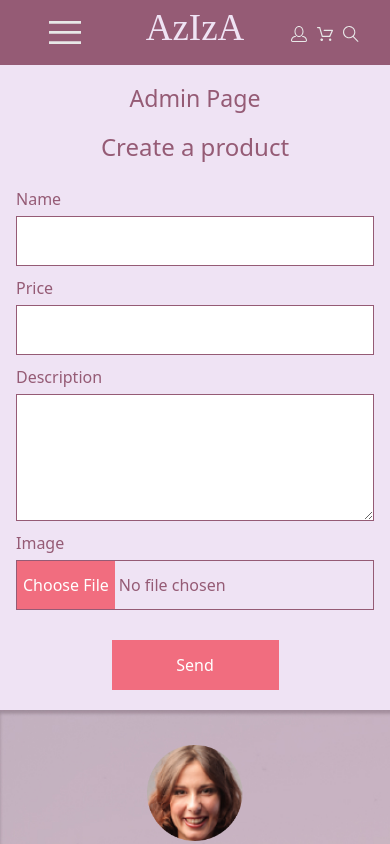
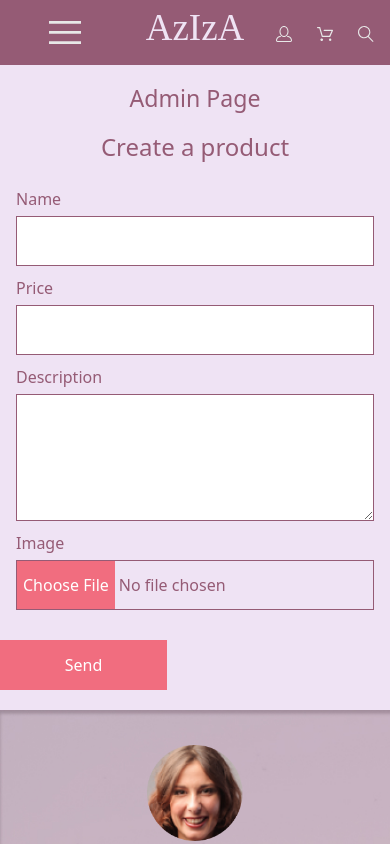
Before and after one commit to LadyDeeDee/aziza, a React (Create React App) app in the folder frontend/: page /admin in a window 390 px wide. Shown: the top 844 px of the page. Built offline with nearby package versions, Linux system fonts and the light colour scheme; a web font is replaced by a local one.

Commit message:
updated registration responsive

```diff
--- a/frontend/src/components/Header/Header.jsx
+++ b/frontend/src/components/Header/Header.jsx
@@ -61,7 +61,7 @@
 
                 <ul className="header_right">
                     <Link to="/login"><img src={personImg} alt="person"/></Link>
-                    <Link to="/login"><img src={bascketImg} alt="basket"/></Link>
+                    <Link to="/login" className="basket"><img src={bascketImg} alt="basket"/></Link>
                     <Link to="/catalog"><img src={loopImg} alt="loop"/></Link>
                     {/**создать кнопку Админа, к.б. видна и доступна только ему. Для этого реализу-
                      ем проверку пользователя на авторизацию **/}
--- a/frontend/src/components/Header/header.css
+++ b/frontend/src/components/Header/header.css
@@ -46,8 +46,12 @@
     display: flex;
 }
 
-.header_right img {
+.header_right Link {
     width: 30px;
+}
+
+.basket {
+    margin: 0 15px;
 }
 
 
--- a/frontend/src/pages/CatalogPage/CatalogPage.jsx
+++ b/frontend/src/pages/CatalogPage/CatalogPage.jsx
@@ -33,8 +33,8 @@
                         <h5>{product.name}</h5>
                         <p>{product.description}</p>
                         <p className='price'>{product.price}</p>
-                    </div>)
-                }
+                    </div>
+                )}
             </section>
             <div className="button-wrapper">
                 <button className="browse_all">Browse all</button>
--- a/frontend/src/pages/Registration/Registration.css
+++ b/frontend/src/pages/Registration/Registration.css
@@ -8,13 +8,58 @@
     margin-top: 35px;
 }
 
-.form , .login{
+.form {
     display: flex;
     flex-direction: column;
     gap: 10px;
 }
 
+.form p {
+    align-self: flex-start;
+}
+
 .radio-buttons {
     display: flex;
-    gap: 10px;
+    justify-content: flex-start;
+    width: 358px;
+    align-items: center;
 }
+
+.radio {
+    display: flex;
+    justify-content: flex-start;
+    width: 50%;
+}
+
+input[type="radio"]{
+    padding: 5px;
+    height: 20px;
+    width: 20%;
+}
+
+.btn-submit{
+    width: 167px;
+    background-color: #F16D7F;
+    color: #ffffff;
+    margin-top: 25px;
+    padding:0;
+    border:none;
+    align-self: flex-start;
+}
+
+@media screen and (max-width: 667px){
+    .wrapper {
+        display: flex;
+        flex-direction: column;
+    }
+
+    .form {
+        width: 95%;
+        margin: 0 auto;
+    }
+
+    aside {
+        width: 95%;
+        margin: 0 auto;
+    }
+}
--- a/frontend/src/pages/Registration/Registration.jsx
+++ b/frontend/src/pages/Registration/Registration.jsx
@@ -45,10 +45,11 @@
     return (
         <div className="wrapper">
             <form onSubmit={handleSubmit} className="form">
+                <p>Your name</p>
                 <input type="text" placeholder='First Name' onChange={(e) => setFirstName(e.target.value)}/>
                 <input type="text" placeholder='Last Name' onChange={(e) => setLastName(e.target.value)}/>
                 <div className="radio-buttons">
-                    <div>
+                    <div className='radio'>
                         <input type="radio" name="gender" value="male" onChange={(e) => setGender(e.target.value)}/>
                         <label htmlFor="gender">Male</label>
                     </div>
@@ -61,7 +62,7 @@
                 <p>Login details</p>
                 <input type="text" placeholder='Email' onChange={(e) => setEmail(e.target.value)} />
                 <input type="password" placeholder='********' onChange={(e) => setPassword(e.target.value)}/>
-                <input type="submit" value="Join now" />
+                <input type="submit" value="Join now" className="btn-submit"/>
 
             </form>
             <aside>
```
